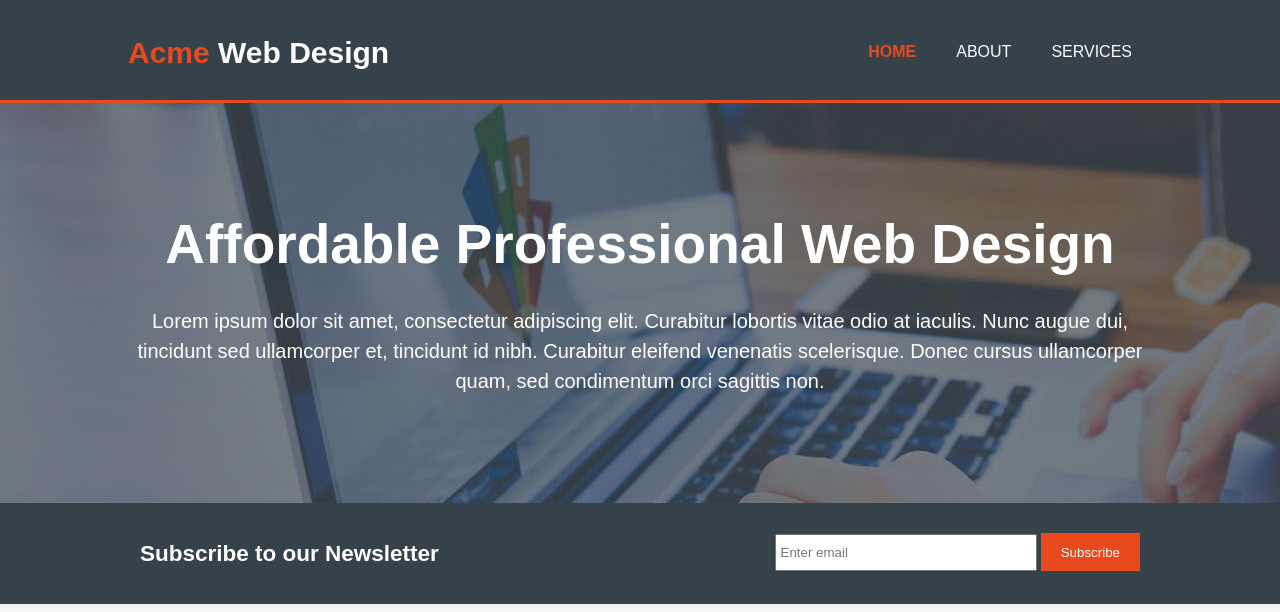
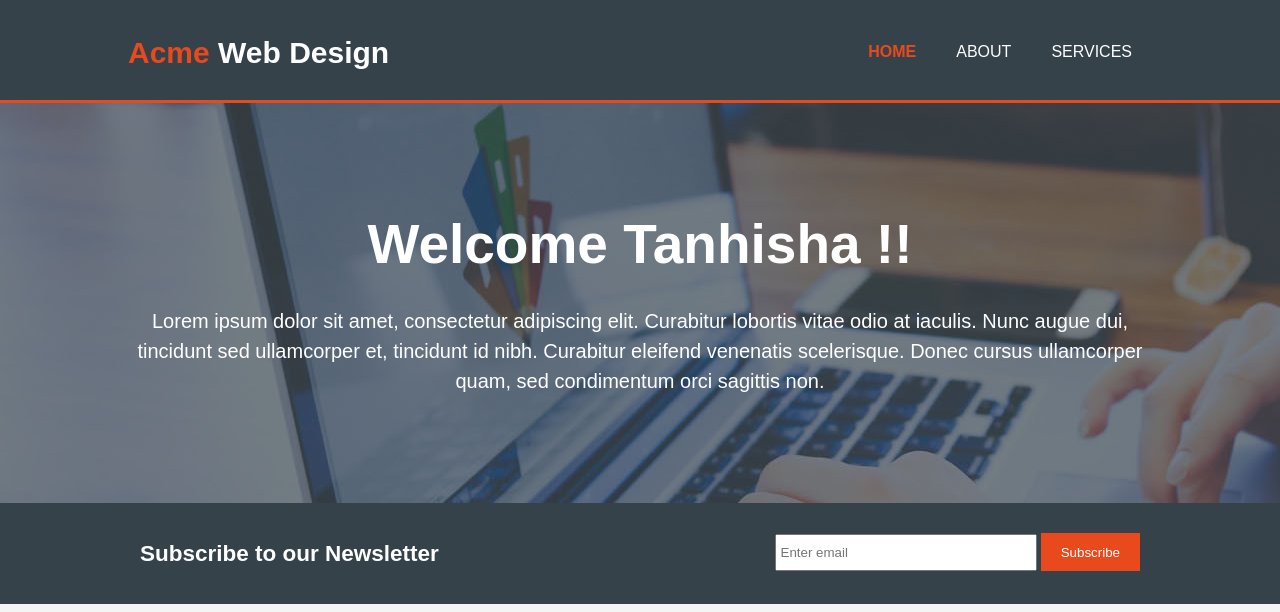
Before and after one commit to AviSoomirtee/AviSoomirtee.github.io, a plain HTML site: page index.html in a window 1280 px wide. Shown: the top 612 px of the page. Drawn offline with Linux system fonts and the light colour scheme.

Commit message:
second publish

```diff
--- a/index.html
+++ b/index.html
@@ -27,7 +27,7 @@
 
         <section id="showcase">
             <div class="container">
-                <h1> Affordable Professional Web Design</h1>
+                <h1> Welcome Tanhisha !!</h1>
                 <p>Lorem ipsum dolor sit amet, consectetur adipiscing elit. Curabitur lobortis vitae odio at iaculis. Nunc augue dui, tincidunt sed ullamcorper et, tincidunt id nibh. Curabitur eleifend venenatis scelerisque. Donec cursus ullamcorper quam, sed condimentum orci sagittis non.  </p>
             </div>
         </section>
```
